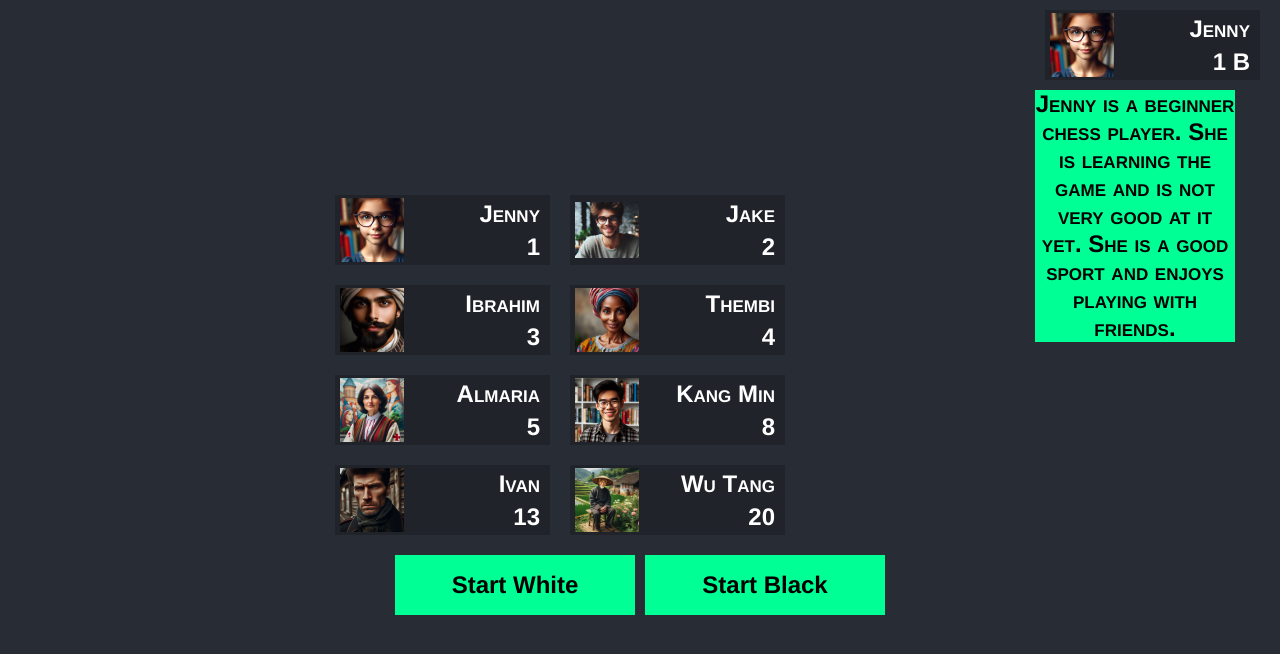
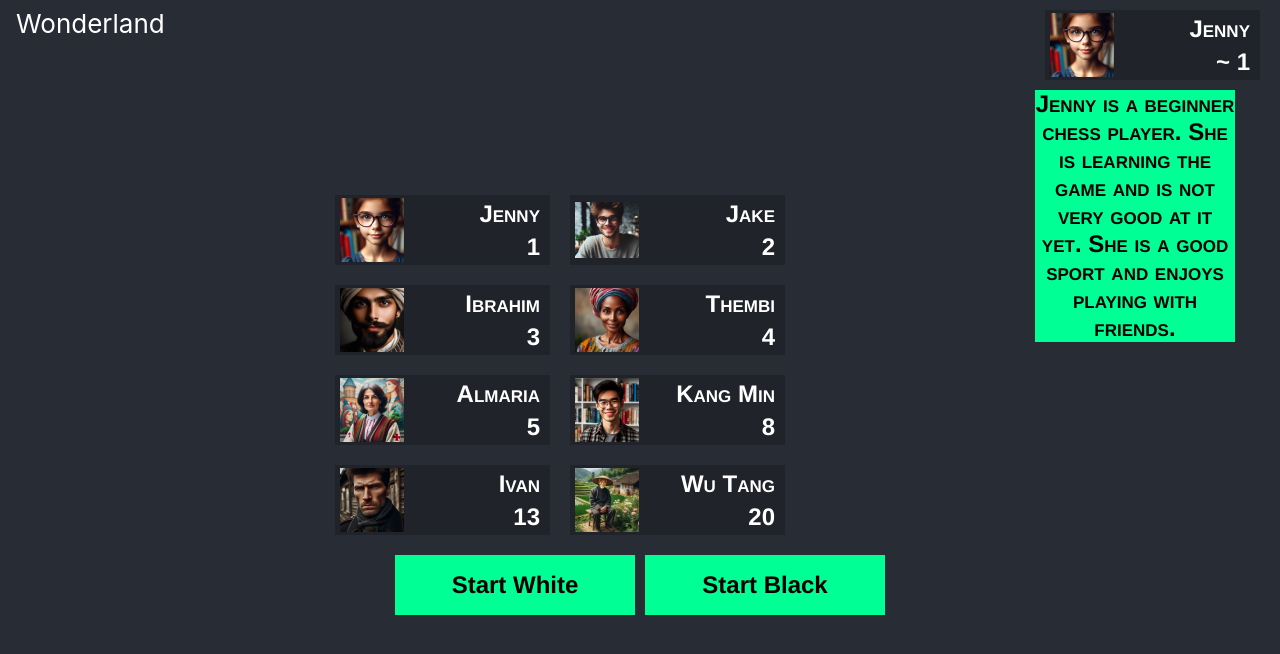
Before and after one commit to BigFun123/chessbot, a React (Create React App) app: page / in a window 1280 px wide. Shown: the top 654 px of the page. Built offline with nearby package versions, Linux system fonts and the light colour scheme.

Commit message:
update 1

```diff
--- a/src/App.css
+++ b/src/App.css
@@ -52,3 +52,10 @@
   justify-content: center;
   height: 100vh;
 }
+
+.topleft {
+  position: absolute;
+  top: 8px;
+  left: 16px;
+  cursor: pointer;
+}
--- a/src/App.js
+++ b/src/App.js
@@ -2,21 +2,19 @@ import './App.css';
 //import ChatBot from './components/ChatBot';
 import ChessMenu from './components/chess/ChessMenu';
 import { ChessContextProvider } from './components/chess/context';
+import URLButton from './components/URLButton';
 
 
 function App() {
 
-    return ( <
-        div className = "App" >
-        <
-        header className = "App-header" > { /* {process.env.NODE_ENV === "development" && JSON.stringify(process.env)} */ } <
-        ChessContextProvider >
-        <
-        ChessMenu / >
-        <
-        /ChessContextProvider> { /* <ChatBot /> */ } <
-        /header> <
-        /div >
+    return (<div className="App" >
+        <header className="App-header" > { /* {process.env.NODE_ENV === "development" && JSON.stringify(process.env)} */}
+            <URLButton className="topleft" url="https://wonderland.social" label="Wonderland" />
+            <ChessContextProvider >
+                <ChessMenu />
+            </ChessContextProvider> { /* <ChatBot /> */}
+        </header>
+    </div>
     );
 }
 
--- /dev/null
+++ b/src/components/URLButton.js
@@ -0,0 +1,14 @@
+const URLButton = (props) => {
+
+    function openURL() {
+        window.open(props.url, "_blank");
+    }
+
+    return (
+        <div className={props.className} onClick={openURL}>
+            {props.label}
+        </div>
+    )
+}
+
+export default URLButton;
--- a/src/components/chess/Avatar.js
+++ b/src/components/chess/Avatar.js
@@ -35,7 +35,7 @@ const Avatar = (props) => {
             <img src={getName() + ".jpg"} width="64" alt="avatar" />
             <div className="avatarinfo">
                 {getName()}
-                <div className="skill">{getSkill()} {getMoveClue()}</div>
+                <div className="skill">{getMoveClue()} {getSkill()}</div>
             </div>
         </div>
     )
--- a/src/components/chess/StockFish.js
+++ b/src/components/chess/StockFish.js
@@ -93,7 +93,7 @@ const StockFish = (props) => {
         if (randomMoveCount > 19) randomMoveCount = 0;
         console.log(moves);
 
-        gameContext.setMoveClue(moves[randomMoveCount] ? "R" : "B");
+        gameContext.setMoveClue(moves[randomMoveCount] ? "💭" : "💡");
 
         if (moves[randomMoveCount]) {
             console.log("making random move", randomMoveCount);
--- a/src/components/chess/context.js
+++ b/src/components/chess/context.js
@@ -27,7 +27,7 @@ const ChessContextProvider = (props) => {
     const [position, setPosition] = useState('start');
     const [gameState, setGameState] = useState("menu");
     const [backStory, setBackStory] = useState("Jenny is a beginner chess player. She is learning the game and is not very good at it yet. She is a good sport and enjoys playing with friends.");
-    const [moveClue, setMoveClue] = useState("B");
+    const [moveClue, setMoveClue] = useState("~");
 
     function newGame(orientation) {
         setOrientation(orientation);
--- a/src/index.js
+++ b/src/index.js
@@ -7,8 +7,7 @@ import App from './App';
 const root = ReactDOM.createRoot(document.getElementById('root'));
 root.render(
     // <React.StrictMode>
-    <
-    App / >
+    <App />
     // </React.StrictMode>
 );
 
```
Also changed, not shown: 20 other files (tests, documents, lock files or other folders).
